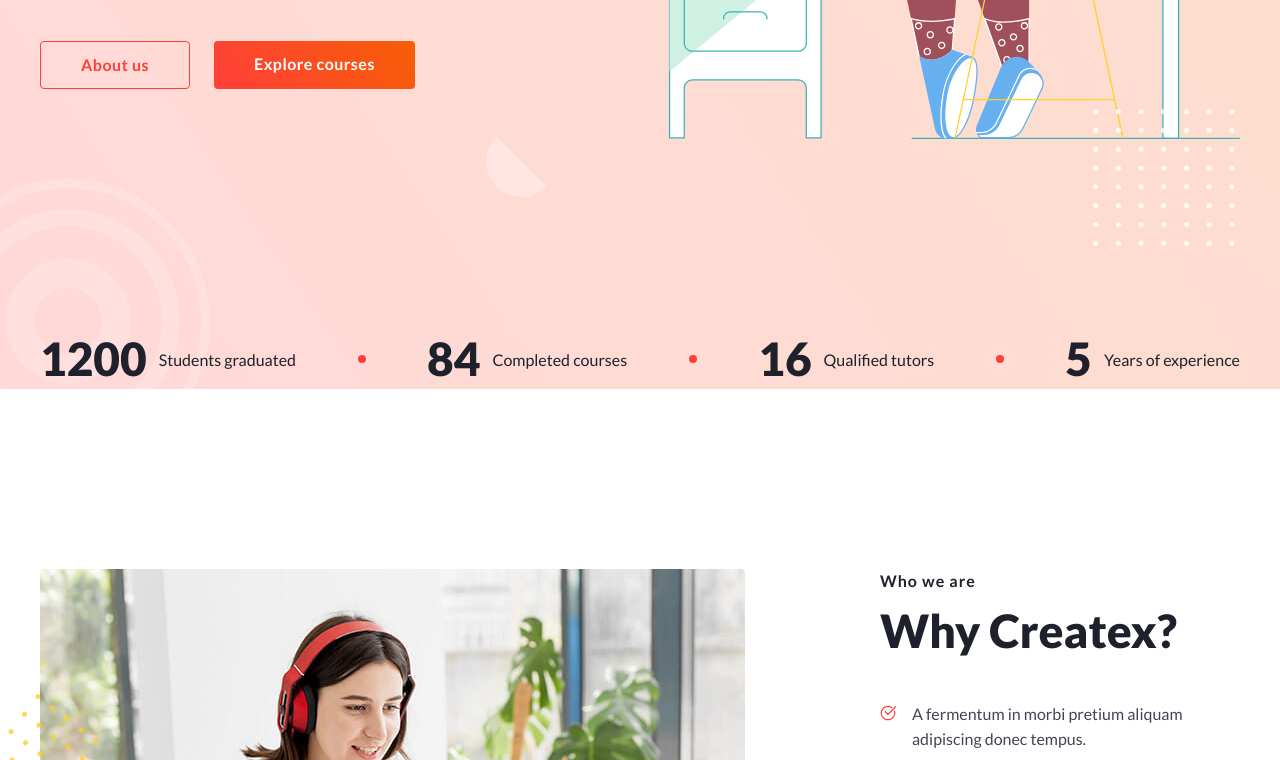
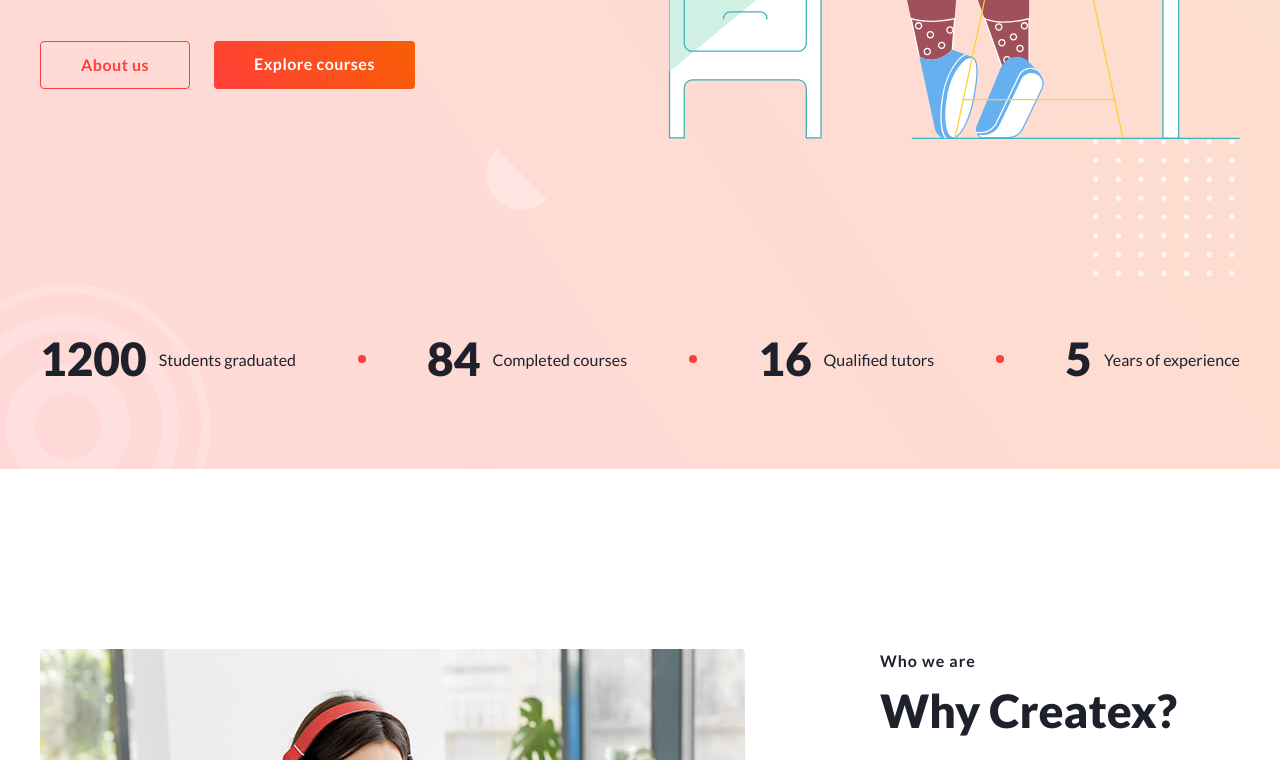
Before and after one commit to hydraliskq/lesson_15, a plain HTML site: page index.html in a window 1280 px wide. Shown: the part 610-1370 px from the top of the page. Drawn offline with Linux system fonts and the light colour scheme.

Commit message:
Update style.css

```diff
--- a/css/style.css
+++ b/css/style.css
@@ -80,8 +80,8 @@
 
 .header-page {
 	position: relative;
-	margin-top: 200px;
-	margin-bottom: 80px;
+	padding-top: 200px;
+	padding-bottom: 80px;
 	margin-bottom: 180px;
 	background: linear-gradient(55.95deg,rgba(255, 63, 58, 0.2), rgba(247, 94, 5, 0.2));
 
```
